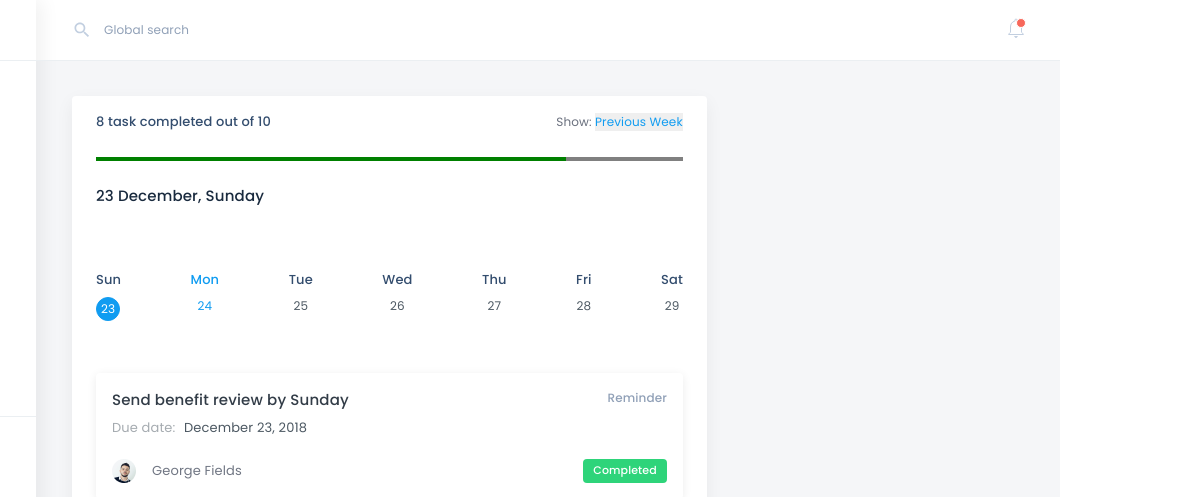
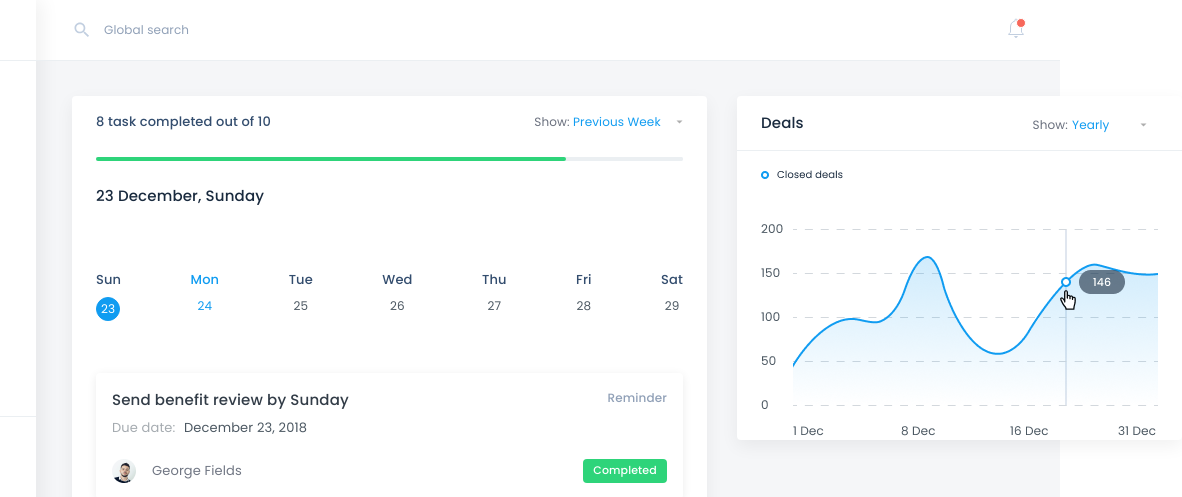
Before and after one commit to Nerevarishe/training-saas-crm, a website: page src/index.html in a window 1280 px wide. Shown: the top 497 px of the page, 220-1402 px from the left, 1182 px wide, since content can reach past the window. Drawn offline with nearby package versions, Linux system fonts and the light colour scheme; files that its build step writes are made by us from their sources.

Commit message:
compleating deals block, select & progressbar styles

```diff
--- a/src/assets/scss/main-content/_page-dashboard.scss
+++ b/src/assets/scss/main-content/_page-dashboard.scss
@@ -1,17 +1,14 @@
 .main {
-  position: absolute;
-  width: calc(100% - 256px);
-  height: 100%;
-  margin-top: 60px;
-  margin-left: 256px;
-  padding: 36px 38px 36px 36px;
+  display: flex;
+  min-width: 100%;
+  min-height: 100%;
+  padding: 96px 38px 36px 292px;
   background: $main-bg-color;
-  z-index: 50;
 
   &__tasks {
     position: relative;
-    max-width: 635px;
-    //height: 718px;
+    min-width: 635px;
+    margin-right: 30px;
     box-shadow: 0px 6px 18px rgba(0, 0, 0, 0.06);
     border-radius: 4px;
     padding: 16px 24px 14px 24px;
@@ -35,34 +32,50 @@
     color: $gray-blue-color;
   }
 
+  // TODO make from select element mixin
   &__tasks-period-list-select {
-    // TODO: Add arrow to select element!
+    width: 110px;
     border: none;
     appearance: none;
     @include regular-12-font;
     color: $accent-blue-color;
+    background: url("../img/select-arrow-down.svg") no-repeat right center;
+    background-size: 7px 4px;
 
     &:focus {
       outline-style: none;
     }
-
-    &::after {
-      background: url("../img/select-arrow-down.svg") no-repeat right top;
-    }
   }
 
   &__tasks-progress {
-    //width: 100%;
+    width: 100%;
     margin-bottom: 20px;
     padding-top: 16px;
-    border-radius: 3px;
   }
 
+  // TODO: make from progressbar mixin
   &__tasks-progressbar {
     width: 100%;
     height: 4px;
+    border: none;
+    border-radius: 3px;
+    background: $divider-color;
+  }
 
+  &__tasks-progressbar::-webkit-progress-bar {
+    width: 100%;
+    height: 4px;
+    border: none;
+    border-radius: 3px;
     background: $divider-color;
+  }
+  &__tasks-progressbar::-webkit-progress-value {
+    border-radius: 3px;
+    background: $green-color;
+  }
+  &__tasks-progressbar::-moz-progress-bar {
+    border-radius: 3px;
+    background: $green-color;
   }
 
   &__tasks-selected-date-text {
@@ -182,9 +195,6 @@
     color: $dark-gray-color;
   }
 
-  &__tasks-card-person {
-  }
-
   &__tasks-card-person-avatar {
     max-width: 24px;
     max-height: 24px;
@@ -233,4 +243,57 @@
   &__tasks-show-more-btn {
     @include tertiary-button;
   }
+
+  &__deals {
+    position: relative;
+    min-width: 445px;
+    max-height: 344px;
+    box-shadow: 0px 6px 18px rgba(0, 0, 0, 0.06);
+    padding: 16px 24px;
+    background: $white-color;
+    border-radius: 4px;
+  }
+
+  &__deals-text {
+    @include medium-15-font;
+    color: $black-color;
+  }
+
+  &__deals-filter {
+    position: absolute;
+    right: 35px;
+    top: 19px;
+  }
+
+  &__deals-filter-text {
+    @include regular-12-font;
+    color: $gray-blue-color;
+  }
+
+  &__deals-filter-select {
+    width: 75px;
+    border: none;
+    appearance: none;
+    @include regular-12-font;
+    color: $accent-blue-color;
+    background: url("../img/select-arrow-down.svg") no-repeat right center;
+    background-size: 7px 4px;
+
+    &:focus {
+      outline-style: none;
+    }
+  }
+
+  &__deals-divider {
+    position: absolute;
+    left: 0;
+    right: 0;
+    top: 54px;
+    height: 1px;
+    background: $divider-color;
+  }
+
+  &__deals-chart {
+    margin-top: 33px;
+  }
 }
--- a/src/index.html
+++ b/src/index.html
@@ -445,7 +445,8 @@
             <!-- /.main__tasks-card-edit-block-edit-delete -->
           </div>
           <!-- /.main__tasks-card-edit-block -->
-          <span class="main__tasks-card-status main__tasks-card-status_completed"
+          <span
+            class="main__tasks-card-status main__tasks-card-status_completed"
             >Ended</span
           >
           <!-- /.main__tasks-card-status -->
@@ -453,10 +454,49 @@
         <!-- /.main__tasks-card -->
         <div class="main__tasks-show-more">
           <button class="main__tasks-show-more-btn">Show more</button>
-          <!-- /.main__tasks-show-more-text --></div>
+          <!-- /.main__tasks-show-more-text -->
+        </div>
         <!-- /.main__tasks-show-more -->
       </div>
       <!-- main__tasks -->
+      <div class="main__deals">
+        <span class="main__deals-text">Deals</span>
+        <!-- /.main__deals-text -->
+        <div class="main__deals-filter">
+          <span class="main__deals-filter-text">Show:</span>
+          <!-- /.main__deals-filter-text -->
+          <select name="" id="" class="main__deals-filter-select">
+            <option value="" class="main__deals-filter-option">Yearly</option>
+            <!-- /.main__deals-filter-option -->
+            <option value="" class="main__deals-filter-option"
+              >Quarterly</option
+            >
+            <!-- /.main__deals-filter-option -->
+            <option value="" class="main__deals-filter-option">Monthly</option>
+            <!-- /.main__deals-filter-option -->
+            <option value="" class="main__deals-filter-option">Weekly</option>
+            <!-- /.main__deals-filter-option -->
+          </select>
+          <!-- /#.main__deals-filter-select -->
+        </div>
+        <!-- /.main__deals-filter -->
+        <div class="main__deals-divider"></div>
+        <!-- /.main__deals-divider -->
+        <div class="main__deals-chart">
+          <img
+            src="./assets/img/closed_deals.png"
+            alt=""
+            class="main__deals-legend"
+          />
+          <img
+            src="./assets/img/deals_graphic.png"
+            alt=""
+            class="main__deals-chart"
+          />
+        </div>
+        <!-- /.main__deals-chart -->
+      </div>
+      <!-- /.main__deals -->
     </main>
     <!-- /.main -->
   </body>
```
Also changed, not shown: src/assets/img/closed_deals.png (added), src/assets/img/deals_graphic.png (added). Lines whose indentation alone changed are shown as unchanged.
